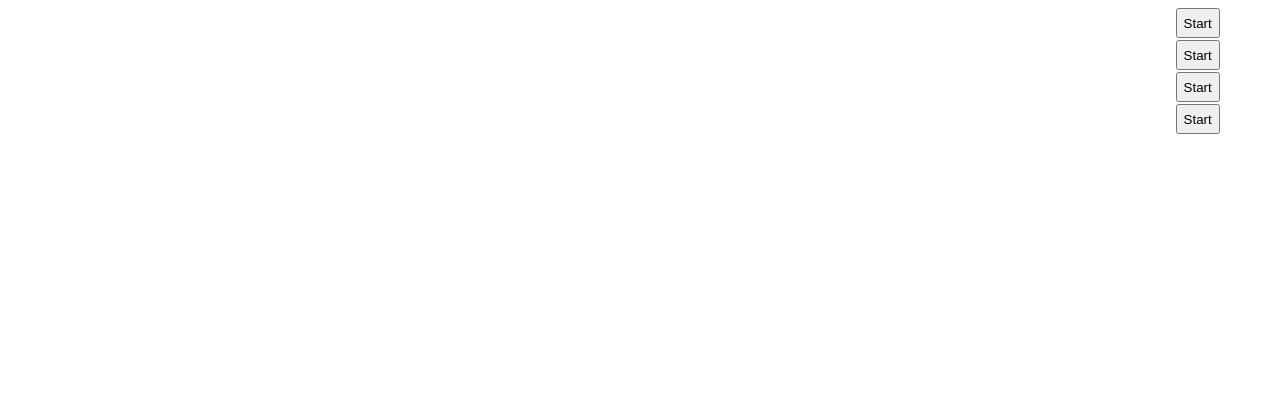
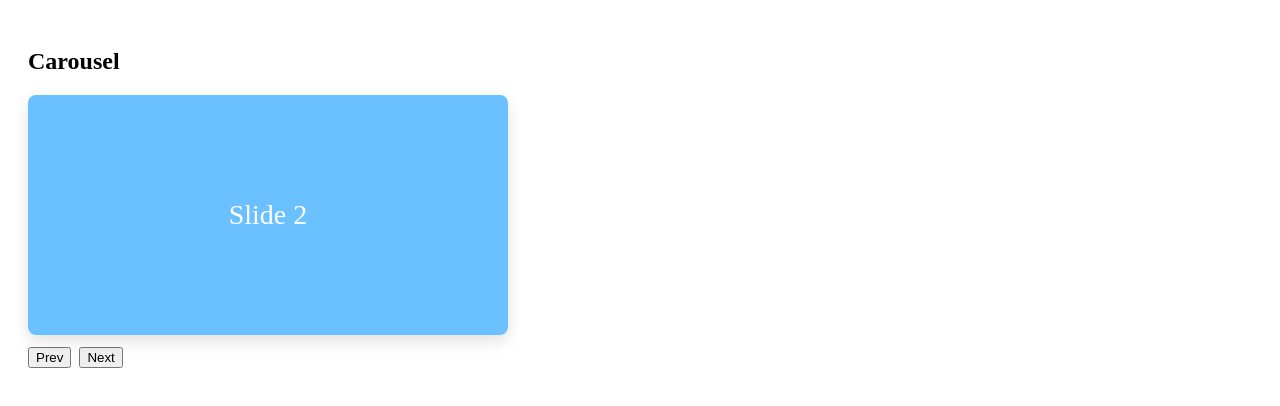
Before and after one commit to JaiVaibhav/Components, a React (Vite) app in the folder masterIt/my-app/: page /carousel in a window 1280 px wide. Shown: the top 406 px of the page. Built offline with nearby package versions, Linux system fonts and the light colour scheme.

Commit message:
Add routing and new pages for Carousel and Main components

```diff
--- a/masterIt/my-app/package.json
+++ b/masterIt/my-app/package.json
@@ -11,7 +11,8 @@
   },
   "dependencies": {
     "react": "^19.2.0",
-    "react-dom": "^19.2.0"
+    "react-dom": "^19.2.0",
+    "react-router-dom": "^7.9.6"
   },
   "devDependencies": {
     "@eslint/js": "^9.39.1",
--- a/masterIt/my-app/src/index.jsx
+++ b/masterIt/my-app/src/index.jsx
@@ -1,13 +1,22 @@
 import { StrictMode } from "react";
 import { createRoot } from "react-dom/client";
+import { BrowserRouter, Routes, Route } from "react-router-dom";
 
 import App from "./App";
+import Main from "./pages/Main";
+import Carousel from "./pages/Carousel";
 
 const rootElement = document.getElementById("root");
 const root = createRoot(rootElement);
 
 root.render(
   <StrictMode>
-    <App />
+    <BrowserRouter>
+      <Routes>
+        <Route path="/" element={<Main />} />
+        <Route path="/carousel" element={<Carousel />} />
+        <Route path="/progress" element={<App />} />
+      </Routes>
+    </BrowserRouter>
   </StrictMode>
 );
--- /dev/null
+++ b/masterIt/my-app/src/pages/Carousel.jsx
@@ -0,0 +1,69 @@
+import { useState, useEffect, useRef } from "react";
+
+const slides = [
+  { id: 1, color: "#ff6b6b", title: "Slide 1" },
+  { id: 2, color: "#6bc1ff", title: "Slide 2" },
+  { id: 3, color: "#6bff95", title: "Slide 3" },
+];
+
+export default function Carousel() {
+  const [index, setIndex] = useState(0);
+  const timerRef = useRef(null);
+
+  useEffect(() => {
+    timerRef.current = setInterval(() => {
+      setIndex((i) => (i + 1) % slides.length);
+    }, 3000);
+    return () => clearInterval(timerRef.current);
+  }, []);
+
+  function prev() {
+    setIndex((i) => (i - 1 + slides.length) % slides.length);
+  }
+
+  function next() {
+    setIndex((i) => (i + 1) % slides.length);
+  }
+
+  return (
+    <div style={{ padding: 20 }}>
+      <h2>Carousel</h2>
+      <div
+        style={{
+          width: 480,
+          height: 240,
+          position: "relative",
+          overflow: "hidden",
+          borderRadius: 8,
+          boxShadow: "0 6px 16px rgba(0,0,0,0.12)",
+        }}
+      >
+        {slides.map((s, i) => (
+          <div
+            key={s.id}
+            style={{
+              position: "absolute",
+              top: 0,
+              left: `${(i - index) * 100}%`,
+              width: "100%",
+              height: "100%",
+              transition: "left 400ms ease",
+              background: s.color,
+              display: "flex",
+              alignItems: "center",
+              justifyContent: "center",
+              color: "#fff",
+              fontSize: 28,
+            }}
+          >
+            {s.title}
+          </div>
+        ))}
+      </div>
+      <div style={{ marginTop: 12, display: "flex", gap: 8 }}>
+        <button onClick={prev}>Prev</button>
+        <button onClick={next}>Next</button>
+      </div>
+    </div>
+  );
+}
--- /dev/null
+++ b/masterIt/my-app/src/pages/Main.jsx
@@ -0,0 +1,18 @@
+import { Link } from "react-router-dom";
+
+export default function Main() {
+  return (
+    <div style={{ padding: 20 }}>
+      <h1>Component Playground</h1>
+      <p>Select a demo to open:</p>
+      <ul>
+        <li>
+          <Link to="/carousel">Carousel</Link>
+        </li>
+        <li>
+          <Link to="/progress">Progress Bars</Link>
+        </li>
+      </ul>
+    </div>
+  );
+}
```
Also changed, not shown: 1 other file (tests, documents, lock files or other folders).
